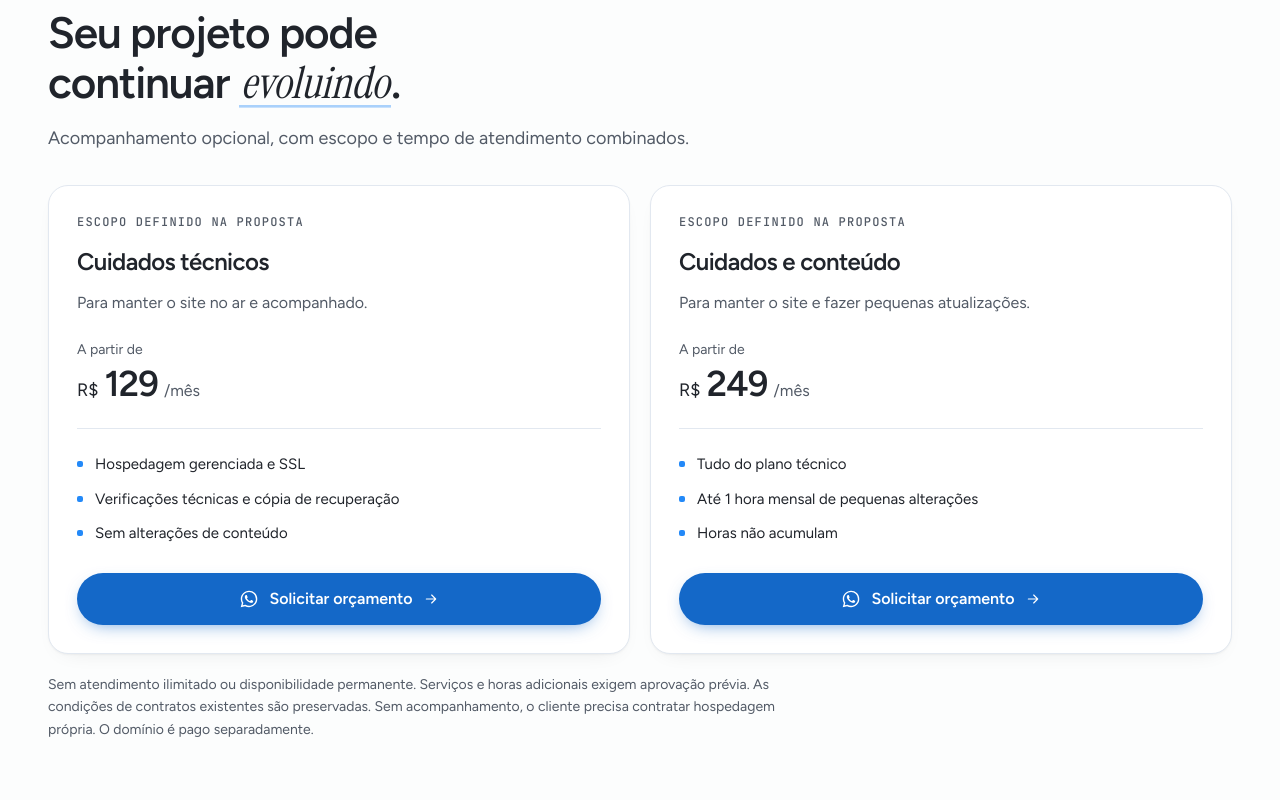
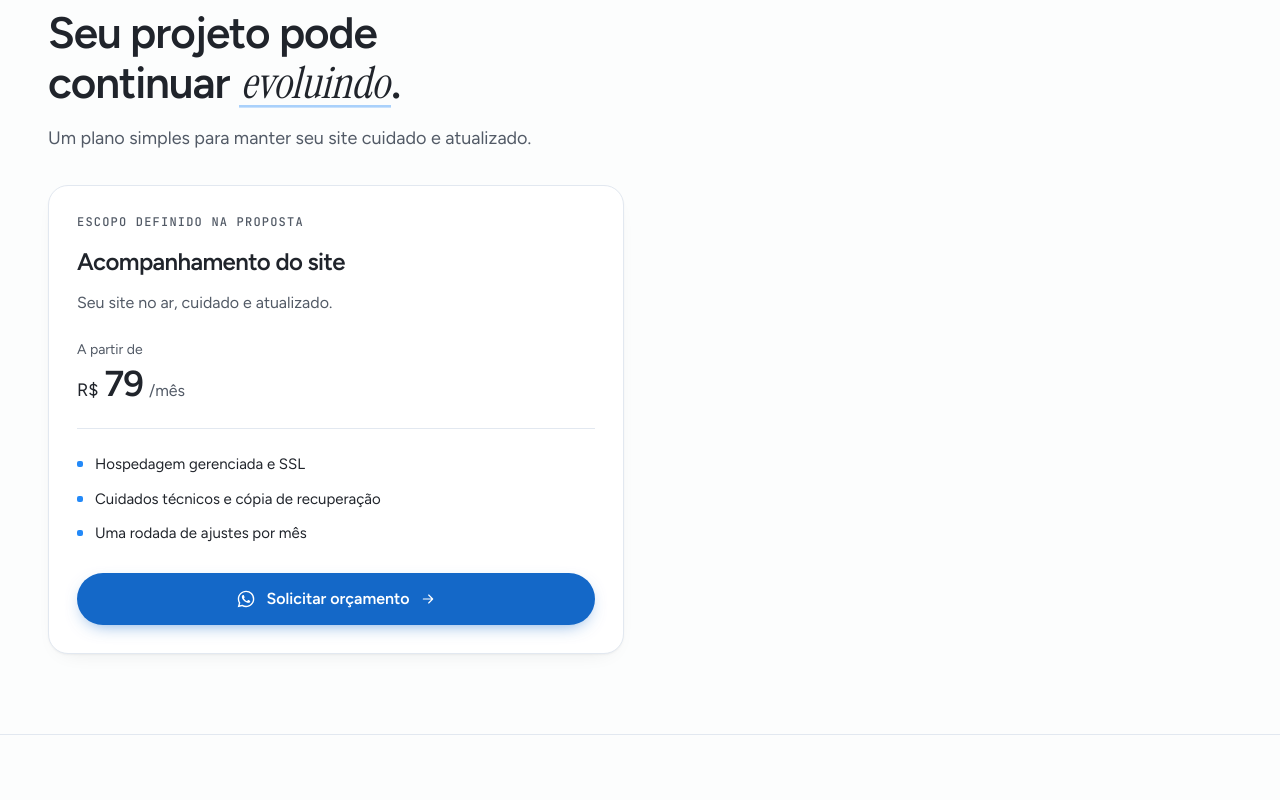
Before and after one commit to peddroccas/philocode, a Next.js app: page /criacao-de-sites in a window 1280 px wide. Shown: the part 4800-5600 px from the top of the page. Built offline with nearby package versions, Linux system fonts and the light colour scheme; no server answers.

Commit message:
fix: simplify site support to one monthly adjustment plan

```diff
--- a/src/components/sections/Pricing.tsx
+++ b/src/components/sections/Pricing.tsx
@@ -23,8 +23,8 @@ export function Pricing({ service = "sites" }: { service?: Service }) {
 }
 export function Support({ service }: { service: Service }) {
   return <section aria-labelledby="acompanhamento-title" className="border-t border-line bg-surface/60 py-14 md:py-20"><Container>
-    <SectionHeading id="acompanhamento-title" eyebrow="Depois da entrega" title={{ before: "Seu projeto pode continuar ", emphasis: "evoluindo", after: "." }} intro="Acompanhamento opcional, com escopo e tempo de atendimento combinados." />
-    <div className="mt-8 grid gap-5 md:grid-cols-2">{support[service].map(offer => <OfferCard key={offer.id} offer={offer} service={service} />)}</div>
-    <p className="mt-5 max-w-3xl text-sm leading-relaxed text-muted">Sem atendimento ilimitado ou disponibilidade permanente. Serviços e horas adicionais exigem aprovação prévia. As condições de contratos existentes são preservadas.{service === "sites" ? " Sem acompanhamento, o cliente precisa contratar hospedagem própria. O domínio é pago separadamente." : " O acompanhamento não inclui a assinatura da plataforma nem os custos dos apps."}</p>
+    <SectionHeading id="acompanhamento-title" eyebrow="Depois da entrega" title={{ before: "Seu projeto pode continuar ", emphasis: "evoluindo", after: "." }} intro={service === "sites" ? "Um plano simples para manter seu site cuidado e atualizado." : "Acompanhamento opcional, com escopo e tempo de atendimento combinados."} />
+    <div className={service === "sites" ? "mt-8 max-w-xl" : "mt-8 grid gap-5 md:grid-cols-2"}>{support[service].map(offer => <OfferCard key={offer.id} offer={offer} service={service} />)}</div>
+
   </Container></section>;
 }
--- a/src/content/site.ts
+++ b/src/content/site.ts
@@ -47,8 +47,7 @@ export const shopifyOffers: Offer[] = [
 ];
 export const support: Record<Service, Offer[]> = {
   sites: [
-    { id: "tecnico", name: "Cuidados técnicos", price: 129, unit: "/mês", summary: "Para manter o site no ar e acompanhado.", includes: ["Hospedagem gerenciada e SSL", "Verificações técnicas e cópia de recuperação", "Sem alterações de conteúdo"] },
-    { id: "conteudo", name: "Cuidados e conteúdo", price: 249, unit: "/mês", summary: "Para manter o site e fazer pequenas atualizações.", includes: ["Tudo do plano técnico", "Até 1 hora mensal de pequenas alterações", "Horas não acumulam"] },
+    { id: "acompanhamento", name: "Acompanhamento do site", price: 79, unit: "/mês", summary: "Seu site no ar, cuidado e atualizado.", includes: ["Hospedagem gerenciada e SSL", "Cuidados técnicos e cópia de recuperação", "Uma rodada de ajustes por mês"] },
   ],
   shopify: [
     { id: "cinco-horas", name: "Evolução essencial", price: 850, unit: "/mês", summary: "5 horas mensais para evoluir temas e páginas.", includes: ["Demandas priorizadas em conjunto", "Registro das horas utilizadas", "Horas não acumulam"] },
@@ -126,7 +125,8 @@ export const siteFaq: FaqItem[] = [
   { question: "Como é definido o escopo do projeto?", answer: "A proposta define o conteúdo e as funcionalidades que o seu site precisa. O investimento depende do trabalho envolvido, e não apenas da quantidade de blocos. Mudanças no escopo são avaliadas e orçadas antes de executar." },
   { question: "Quem fornece os textos, as imagens e o domínio?", answer: "Combinamos na proposta o que você já tem e o apoio necessário com textos e imagens. O domínio é registrado em seu nome, e nós cuidamos da conexão." },
   { question: "Como funcionam os ajustes e o prazo?", answer: "Cada projeto inclui duas rodadas de revisão dentro do escopo. Uma rodada é uma lista de pedidos enviada de uma vez. O prazo é definido na proposta, considerando os materiais e os retornos de aprovação. Pedidos adicionais são orçados antes da execução." },
-  { question: "Preciso contratar manutenção?", answer: `O acompanhamento é opcional. Cuidados técnicos custam R$ ${formatPrice(support.sites[0].price)}/mês; o plano com até uma hora de pequenas alterações custa R$ ${formatPrice(support.sites[1].price)}/mês. Sem o plano, você precisa de hospedagem própria. O domínio é separado. Contratos existentes mantêm suas condições.` },
+  { question: "Preciso contratar manutenção?", answer: `O acompanhamento é opcional e custa R$ ${formatPrice(support.sites[0].price)}/mês. Inclui hospedagem gerenciada, SSL, cuidados técnicos, cópia de recuperação e uma rodada de ajustes por mês. Sem acompanhamento, você pode usar hospedagem própria. O domínio é pago separadamente.` },
+  { question: "Como funciona a rodada mensal de ajustes?", answer: "Você reúne os pedidos de ajustes em uma lista e envia de uma vez, como atualização de textos, imagens e detalhes do site. Cada mês inclui uma rodada, que não acumula. Novas páginas ou funcionalidades são combinadas em uma proposta à parte." },
   { question: "Posso desistir depois de contratar?", answer: "Sim. Em até 7 dias após a contratação, devolvemos integralmente o valor pago." },
 ];
 export const shopifyFaq: FaqItem[] = [
```
Also changed, not shown: 2 other files (tests, documents, lock files or other folders).
